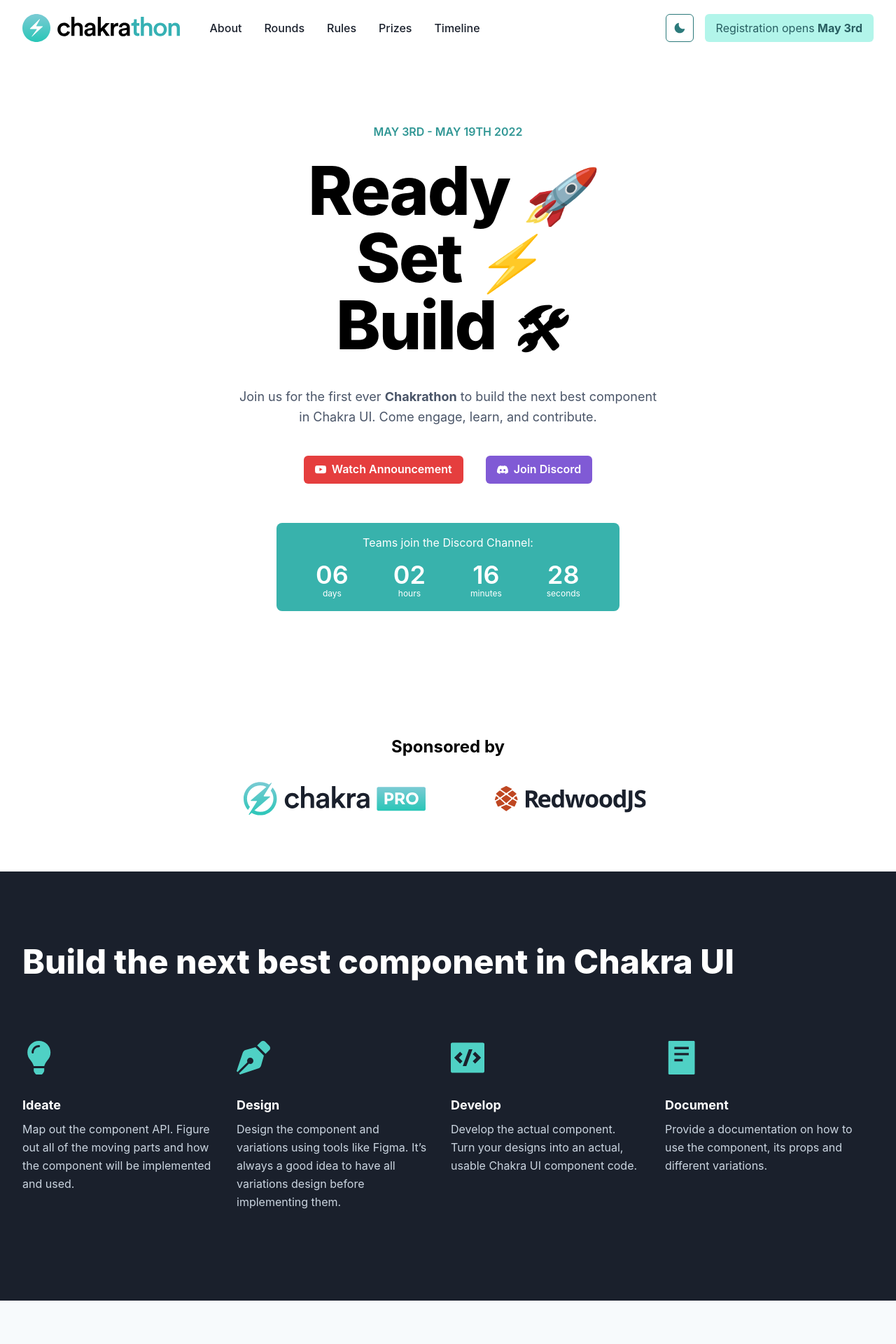
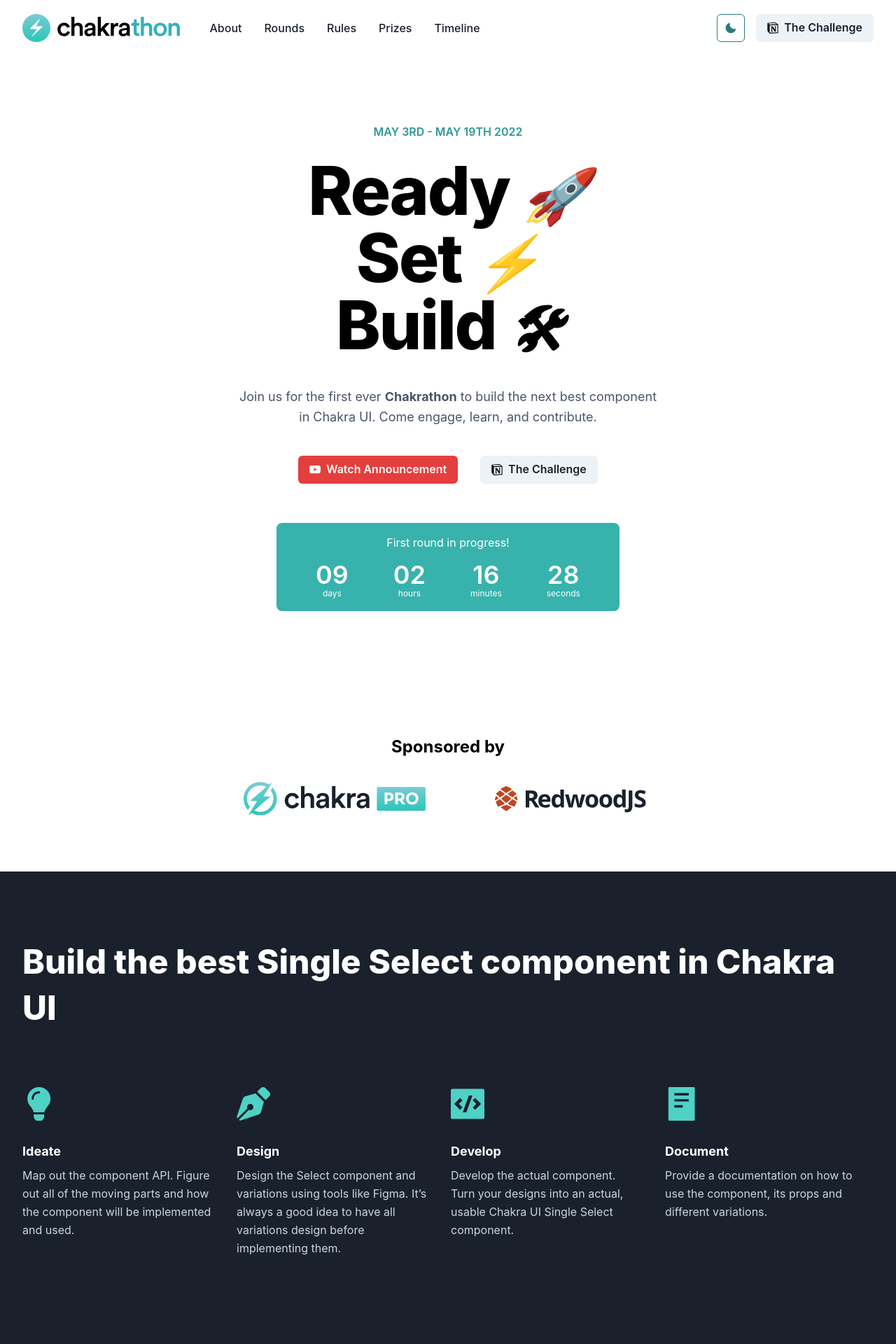
Before and after one commit to chakra-ui/hackathon, a Next.js app: page / in a window 1280 px wide. Shown: the top 1920 px of the page at 70% size. Built offline with nearby package versions, Linux system fonts and the light colour scheme.

Commit message:
round one changes

```diff
--- a/pages/index.tsx
+++ b/pages/index.tsx
@@ -22,7 +22,6 @@ export default function Home() {
       <Timeline />
       <Prizes />
       <Criteria />
-      <Register />
       <Footer />
     </div>
   );
--- a/src/components/Goal.tsx
+++ b/src/components/Goal.tsx
@@ -6,20 +6,20 @@ import { Design, Develop, Document, Ideate } from './Icons';
 
 export const Goal = () => {
   return (
-    <Box as='section' id='about'>
-      <Box bg='secondaryBg' color='white' pt='24' pb='32'>
+    <Box as="section" id="about">
+      <Box bg="secondaryBg" color="white" pt="24" pb="32">
         <Box
           maxW={{ base: 'xl', md: '7xl' }}
-          mx='auto'
+          mx="auto"
           px={{ base: '6', md: '8' }}
         >
           <Heading
-            size='2xl'
-            lineHeight='short'
-            fontWeight='extrabold'
-            color='secondaryHeading'
+            size="2xl"
+            lineHeight="short"
+            fontWeight="extrabold"
+            color="secondaryHeading"
           >
-            Build the next best component in Chakra UI
+            Build the best Single Select component in Chakra UI
           </Heading>
 
           <SimpleGrid
@@ -27,20 +27,20 @@ export const Goal = () => {
             spacing={{ base: '12', md: '8', lg: '2' }}
             mt={{ base: '12', md: '20' }}
           >
-            <FeatureGoals icon={Ideate} title='Ideate'>
+            <FeatureGoals icon={Ideate} title="Ideate">
               Map out the component API. Figure out all of the moving parts and
               how the component will be implemented and used.
             </FeatureGoals>
-            <FeatureGoals icon={Design} title='Design'>
-              Design the component and variations using tools like Figma. It’s
-              always a good idea to have all variations design before
+            <FeatureGoals icon={Design} title="Design">
+              Design the Select component and variations using tools like Figma.
+              It’s always a good idea to have all variations design before
               implementing them.
             </FeatureGoals>
-            <FeatureGoals icon={Develop} title='Develop'>
+            <FeatureGoals icon={Develop} title="Develop">
               Develop the actual component. Turn your designs into an actual,
-              usable Chakra UI component code.
+              usable Chakra UI Single Select component.
             </FeatureGoals>
-            <FeatureGoals icon={Document} title='Document'>
+            <FeatureGoals icon={Document} title="Document">
               Provide a documentation on how to use the component, its props and
               different variations.
             </FeatureGoals>
@@ -48,22 +48,22 @@ export const Goal = () => {
         </Box>
       </Box>
 
-      <Box bg='alternativeBg' py='4'>
+      <Box bg="alternativeBg" py="4">
         <Box
           maxW={{ base: 'xl', md: '7xl' }}
-          mx='auto'
+          mx="auto"
           px={{ base: '6', md: '8' }}
-          py='16'
+          py="16"
         >
           <Box
             textAlign={{ base: 'left', lg: 'center' }}
-            mx='auto'
+            mx="auto"
             maxW={{ base: 'unset', lg: '600px' }}
           >
-            <Heading fontWeight='extrabold' size='2xl' as='h3'>
+            <Heading fontWeight="extrabold" size="2xl" as="h3">
               Get ready, tomodachi ✌️!
             </Heading>
-            <Stack mt='14' spacing='6'>
+            <Stack mt="14" spacing="6">
               <GoalDescription number={1}>
                 The theme for this Hackathon is <b>Anime</b>. This means every
                 team will have the freedom to pick their favorite Anime as their
--- a/src/components/Header.tsx
+++ b/src/components/Header.tsx
@@ -65,7 +65,7 @@ export const Header = () => {
             as={Link}
             href="https://www.youtube.com/watch?v=JuIBuy3qd_U"
             colorScheme="red"
-            isExternal={true}
+            isExternal
             leftIcon={
               <svg
                 stroke="currentColor"
@@ -84,15 +84,15 @@ export const Header = () => {
           </Button>
           <Button
             as={Link}
-            href="https://discord.gg/chakra-ui"
-            colorScheme="purple"
-            isExternal={true}
+            href="https://careerlyft.notion.site/Hackathon-2ed8b959a8804c6fb342c09b4c9f7d57"
+            colorScheme="gray"
+            isExternal
             ml={{ base: 0, md: 8 }}
             mt={{ base: 4, md: 0 }}
             leftIcon={
               <svg
-                stroke="currentColor"
-                fill="currentColor"
+                stroke="black"
+                fill="black"
                 strokeWidth="0"
                 role="img"
                 viewBox="0 0 24 24"
@@ -101,11 +101,11 @@ export const Header = () => {
                 xmlns="http://www.w3.org/2000/svg"
               >
                 <title></title>
-                <path d="M20.317 4.3698a19.7913 19.7913 0 00-4.8851-1.5152.0741.0741 0 00-.0785.0371c-.211.3753-.4447.8648-.6083 1.2495-1.8447-.2762-3.68-.2762-5.4868 0-.1636-.3933-.4058-.8742-.6177-1.2495a.077.077 0 00-.0785-.037 19.7363 19.7363 0 00-4.8852 1.515.0699.0699 0 00-.0321.0277C.5334 9.0458-.319 13.5799.0992 18.0578a.0824.0824 0 00.0312.0561c2.0528 1.5076 4.0413 2.4228 5.9929 3.0294a.0777.0777 0 00.0842-.0276c.4616-.6304.8731-1.2952 1.226-1.9942a.076.076 0 00-.0416-.1057c-.6528-.2476-1.2743-.5495-1.8722-.8923a.077.077 0 01-.0076-.1277c.1258-.0943.2517-.1923.3718-.2914a.0743.0743 0 01.0776-.0105c3.9278 1.7933 8.18 1.7933 12.0614 0a.0739.0739 0 01.0785.0095c.1202.099.246.1981.3728.2924a.077.077 0 01-.0066.1276 12.2986 12.2986 0 01-1.873.8914.0766.0766 0 00-.0407.1067c.3604.698.7719 1.3628 1.225 1.9932a.076.076 0 00.0842.0286c1.961-.6067 3.9495-1.5219 6.0023-3.0294a.077.077 0 00.0313-.0552c.5004-5.177-.8382-9.6739-3.5485-13.6604a.061.061 0 00-.0312-.0286zM8.02 15.3312c-1.1825 0-2.1569-1.0857-2.1569-2.419 0-1.3332.9555-2.4189 2.157-2.4189 1.2108 0 2.1757 1.0952 2.1568 2.419 0 1.3332-.9555 2.4189-2.1569 2.4189zm7.9748 0c-1.1825 0-2.1569-1.0857-2.1569-2.419 0-1.3332.9554-2.4189 2.1569-2.4189 1.2108 0 2.1757 1.0952 2.1568 2.419 0 1.3332-.946 2.4189-2.1568 2.4189Z"></path>
+                <path d="M4.459 4.208c.746.606 1.026.56 2.428.466l13.215-.793c.28 0 .047-.28-.046-.326L17.86 1.968c-.42-.326-.981-.7-2.055-.607L3.01 2.295c-.466.046-.56.28-.374.466zm.793 3.08v13.904c0 .747.373 1.027 1.214.98l14.523-.84c.841-.046.935-.56.935-1.167V6.354c0-.606-.233-.933-.748-.887l-15.177.887c-.56.047-.747.327-.747.933zm14.337.745c.093.42 0 .84-.42.888l-.7.14v10.264c-.608.327-1.168.514-1.635.514-.748 0-.935-.234-1.495-.933l-4.577-7.186v6.952L12.21 19s0 .84-1.168.84l-3.222.186c-.093-.186 0-.653.327-.746l.84-.233V9.854L7.822 9.76c-.094-.42.14-1.026.793-1.073l3.456-.233 4.764 7.279v-6.44l-1.215-.139c-.093-.514.28-.887.747-.933zM1.936 1.035l13.31-.98c1.634-.14 2.055-.047 3.082.7l4.249 2.986c.7.513.934.653.934 1.213v16.378c0 1.026-.373 1.634-1.68 1.726l-15.458.934c-.98.047-1.448-.093-1.962-.747l-3.129-4.06c-.56-.747-.793-1.306-.793-1.96V2.667c0-.839.374-1.54 1.447-1.632z"></path>
               </svg>
             }
           >
-            Join Discord
+            The Challenge
           </Button>
         </Flex>
       </Box>
--- a/src/components/Navigation.tsx
+++ b/src/components/Navigation.tsx
@@ -1,6 +1,7 @@
 import { MoonIcon, SunIcon } from '@chakra-ui/icons';
 import {
   Box,
+  Button,
   Flex,
   HStack,
   Icon,
@@ -8,7 +9,7 @@ import {
   Link,
   Spacer,
   useBreakpointValue,
-  useColorMode
+  useColorMode,
 } from '@chakra-ui/react';
 import { useViewportScroll } from 'framer-motion';
 import * as React from 'react';
@@ -54,39 +55,39 @@ export const Navigation = () => {
   }, [scrollY]);
 
   return (
-    <Box as='section' pb={{ base: '12', md: '24' }}>
+    <Box as="section" pb={{ base: '12', md: '24' }}>
       <Box
-        as='nav'
-        bg='defaultBg'
-        position='fixed'
-        w='100%'
-        zIndex='1'
+        as="nav"
+        bg="defaultBg"
+        position="fixed"
+        w="100%"
+        zIndex="1"
         ref={ref}
         shadow={y > height ? 'base' : undefined}
-        transition='box-shadow 0.2s, background-color 0.2s'
+        transition="box-shadow 0.2s, background-color 0.2s"
       >
         <Box
           py={{ base: '4', lg: '5' }}
           maxW={{ base: 'xl', md: '7xl' }}
-          mx='auto'
+          mx="auto"
         >
-          <HStack spacing='10' justify='space-between' px='8'>
+          <HStack spacing="10" justify="space-between" px="8">
             <Icon
-              width='auto'
+              width="auto"
               as={ChakrathonLogo}
-              color='defaultHeading'
+              color="defaultHeading"
               fontSize={{ base: '2rem', lg: '2.5rem' }}
             />
             {isDesktop ? (
-              <Flex justify='space-between' flex='1'>
-                <HStack as='nav' aria-label='Quick links' spacing='8'>
+              <Flex justify="space-between" flex="1">
+                <HStack as="nav" aria-label="Quick links" spacing="8">
                   {navItems.map((item, index) => (
                     <Link
                       href={item.link}
                       key={index}
-                      textDecoration='none'
-                      fontWeight='medium'
-                      rounded='sm'
+                      textDecoration="none"
+                      fontWeight="medium"
+                      rounded="sm"
                       _hover={{
                         textDecoration: 'none',
                         color: 'teal.400',
@@ -100,22 +101,44 @@ export const Navigation = () => {
                 <Spacer />
 
                 <IconButton
-                  variant='outline'
-                  colorScheme='teal'
-                  aria-label='Switch color mode'
+                  variant="outline"
+                  colorScheme="teal"
+                  aria-label="Switch color mode"
                   onClick={toggleColorMode}
                   icon={colorMode === 'light' ? <MoonIcon /> : <SunIcon />}
-                  mr='4'
+                  mr="4"
                 />
 
-                <RegisterButton />
+                <Button
+                  as={Link}
+                  href="https://careerlyft.notion.site/Hackathon-2ed8b959a8804c6fb342c09b4c9f7d57"
+                  colorScheme="gray"
+                  isExternal
+                  leftIcon={
+                    <svg
+                      stroke="black"
+                      fill="black"
+                      strokeWidth="0"
+                      role="img"
+                      viewBox="0 0 24 24"
+                      height="1em"
+                      width="1em"
+                      xmlns="http://www.w3.org/2000/svg"
+                    >
+                      <title></title>
+                      <path d="M4.459 4.208c.746.606 1.026.56 2.428.466l13.215-.793c.28 0 .047-.28-.046-.326L17.86 1.968c-.42-.326-.981-.7-2.055-.607L3.01 2.295c-.466.046-.56.28-.374.466zm.793 3.08v13.904c0 .747.373 1.027 1.214.98l14.523-.84c.841-.046.935-.56.935-1.167V6.354c0-.606-.233-.933-.748-.887l-15.177.887c-.56.047-.747.327-.747.933zm14.337.745c.093.42 0 .84-.42.888l-.7.14v10.264c-.608.327-1.168.514-1.635.514-.748 0-.935-.234-1.495-.933l-4.577-7.186v6.952L12.21 19s0 .84-1.168.84l-3.222.186c-.093-.186 0-.653.327-.746l.84-.233V9.854L7.822 9.76c-.094-.42.14-1.026.793-1.073l3.456-.233 4.764 7.279v-6.44l-1.215-.139c-.093-.514.28-.887.747-.933zM1.936 1.035l13.31-.98c1.634-.14 2.055-.047 3.082.7l4.249 2.986c.7.513.934.653.934 1.213v16.378c0 1.026-.373 1.634-1.68 1.726l-15.458.934c-.98.047-1.448-.093-1.962-.747l-3.129-4.06c-.56-.747-.793-1.306-.793-1.96V2.667c0-.839.374-1.54 1.447-1.632z"></path>
+                    </svg>
+                  }
+                >
+                  The Challenge
+                </Button>
               </Flex>
             ) : (
               <IconButton
-                variant='outline'
-                colorScheme='teal'
-                aria-label='Switch color mode'
-                fontSize='16px'
+                variant="outline"
+                colorScheme="teal"
+                aria-label="Switch color mode"
+                fontSize="16px"
                 onClick={toggleColorMode}
                 icon={colorMode === 'light' ? <MoonIcon /> : <SunIcon />}
               />
--- a/src/components/Timeline.tsx
+++ b/src/components/Timeline.tsx
@@ -67,7 +67,7 @@ export const Timeline = () => {
           {timelineData.map((item, index) => {
             return (
               <TimelineItem
-                isActive={index < 4}
+                isActive={index < 6}
                 key={index}
                 description={item.description}
                 date={item.date}
--- a/src/components/Timer.tsx
+++ b/src/components/Timer.tsx
@@ -49,7 +49,7 @@ export const useTimer = (props: UseTimerProps) => {
 const getSecondsFromExpiry = (expire: number) =>
   Math.round((expire - new Date().getTime()) / 1000);
 
-const expiresInSeconds = new Date('2022-05-09').getTime();
+const expiresInSeconds = new Date('2022-05-12').getTime();
 
 //Timer
 export const Timer = () => {
@@ -65,7 +65,7 @@ export const Timer = () => {
       py="4"
       px={{ base: '6', md: '8' }}
     >
-      <Text pb="4">Teams join the Discord Channel:</Text>
+      <Text pb="4">First round in progress!</Text>
       <HStack spacing={{ base: '6', lg: '16' }} px={{ base: '4', lg: '6' }}>
         <TimeUnit value={days} label="days" />
         <TimeUnit value={hours} label="hours" />
```
